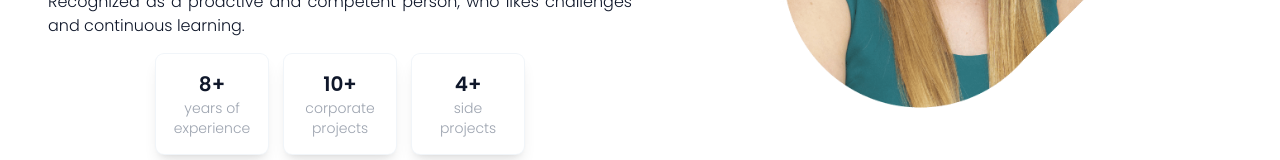
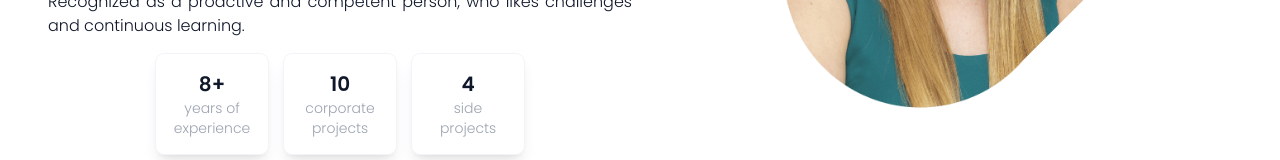
Before and after one commit to elenaorfe/elenaorfe-website, a Next.js app in the folder packages/@elenaorfe-client/: page / in a window 1280 px wide. Shown: the part 394-554 px from the top of the page. Built offline with nearby package versions, Linux system fonts and the light colour scheme.

Commit message:
Fix years display in About section

```diff
--- a/packages/@elenaorfe-client/components/Portfolio/About.tsx
+++ b/packages/@elenaorfe-client/components/Portfolio/About.tsx
@@ -24,7 +24,7 @@ const CardContent = (props: CardContentProps): React.JSX.Element => {
 	const { yearsOfExperience, label } = props;
 	return (
 		<div className="max-w-28 p-4 text-center">
-			<div className="text-xl font-semibold">{yearsOfExperience}+</div>
+			<div className="text-xl font-semibold">{yearsOfExperience}</div>
 			<div className="line-clamp-2 text-sm text-gray-400">{label}</div>
 		</div>
 	);
@@ -73,7 +73,7 @@ const AboutSection = (props: AboutProps): React.JSX.Element => {
 				<div className="flex justify-center gap-2 md:gap-4">
 					<Card>
 						<CardContent
-							yearsOfExperience={yearsOfExperience}
+							yearsOfExperience={`${yearsOfExperience}+`}
 							label={translations.about.yearsOfExperience}
 						/>
 					</Card>
```
